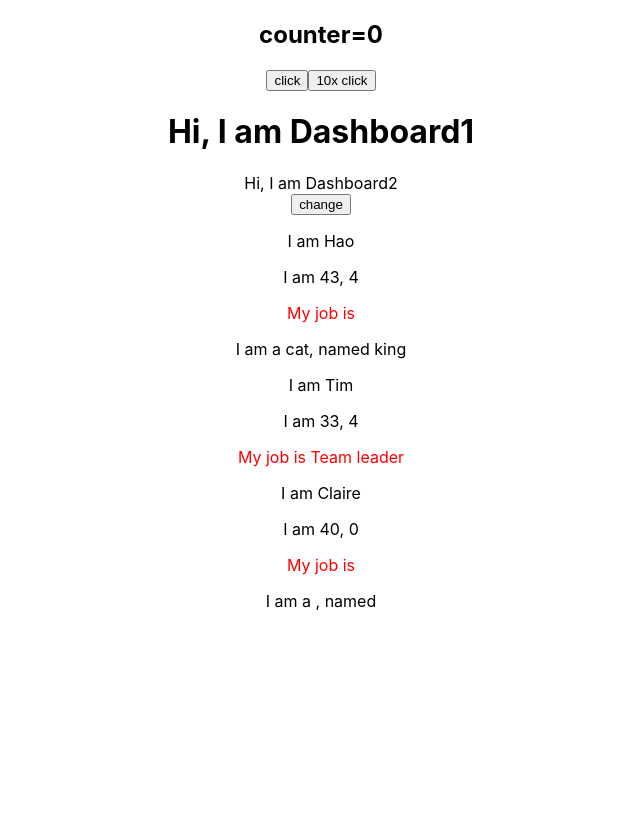
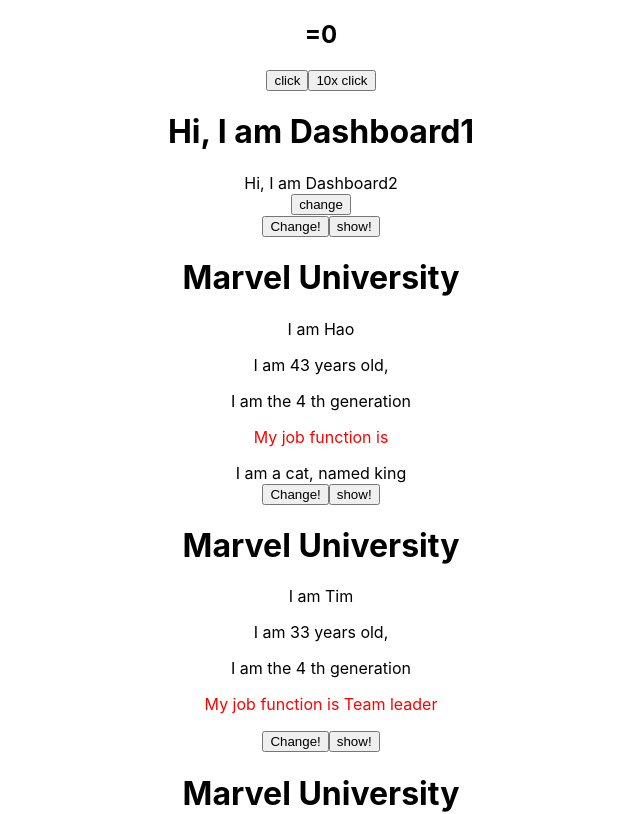
Before and after one commit to clairelee0414/cht_react, a React (Create React App) app in the folder lab3_react_start/: page / in a window 1280 px wide. Shown: the top 814 px of the page, without its empty margins (319-959 px from the left). Built offline with nearby package versions, Linux system fonts and the light colour scheme.

Commit message:
pass function as props

```diff
--- a/lab3_react_start/src/App.js
+++ b/lab3_react_start/src/App.js
@@ -31,10 +31,14 @@
     return (
       <div className="App">
         <Counter step="2" />
+        {
+          // can
+        }
         <Dashboard1 />
         <Dashboard2 />
         <button onClick={this.changeNameHandler}>change</button>
         <Person
+          clickCallback={this.changeNameHandler}
           name={this.state.persons[0].name}
           age={this.state.persons[0].age}
         />
--- a/lab3_react_start/src/components/Counter.js
+++ b/lab3_react_start/src/components/Counter.js
@@ -5,6 +5,7 @@
     super(props);
 
     this.state = {
+      msg:"counter=",
       count: 0,
     };
   }
@@ -39,7 +40,7 @@
   render() {
     return (
       <div>
-        <h2>counter={this.state.count}</h2>
+        <h2>{this.msg}={this.state.count}</h2>
         <button onClick={this.clickHandler}>click</button>
         <button onClick={this.clickHandler10}>10x click</button>
       </div>
--- a/lab3_react_start/src/components/Person.js
+++ b/lab3_react_start/src/components/Person.js
@@ -1,13 +1,27 @@
-import React from 'react'
+import React, { useState } from "react";
 
- const Person=props =>{
-    return (
+const Person = (props) => {
+  const [xxx, yyy] = useState({
+    publisher: "Marvel University",
+    studio: "Disney",
+  });
+  const switchVenderHandler = () => {
+    yyy({ publisher: "DC Universe", studio: xxx.studio });
+  };
+  const show = () => {
+    console.log(xxx);
+  };
+  return (
     <div>
-    <p>I am {props.name}</p>
-    <p>I am {props.age}, {Math.floor(Math.random() *5)}</p>
-    <p style={{color:"red"}}>My job is {props.children}</p>
+      <button onClick={switchVenderHandler}>Change!</button>
+      <button onClick={show}>show!</button>
+      <h1>{xxx.publisher}</h1>
+      <p onClick={props.chickCallback}>I am {props.name}</p>
+      <p>I am {props.age} years old,</p>
+      <p>I am the {Math.floor(Math.random() * 5)} th generation</p>
+      <p style={{ color: "red" }}>My job function is {props.children}</p>
     </div>
-    )
-}
+  );
+};
 
-export default Person
+export default Person;
```
